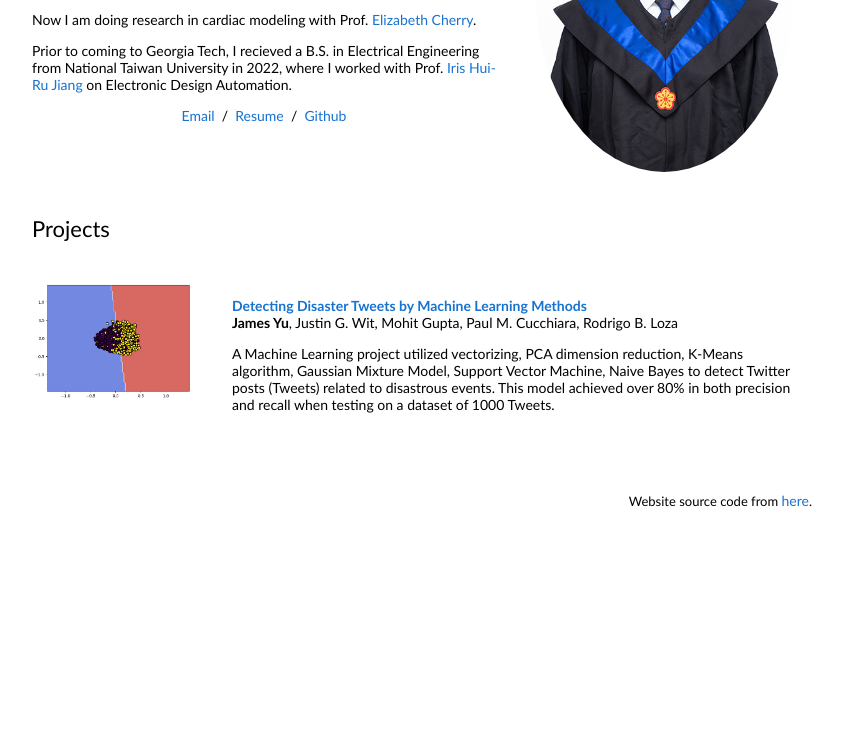
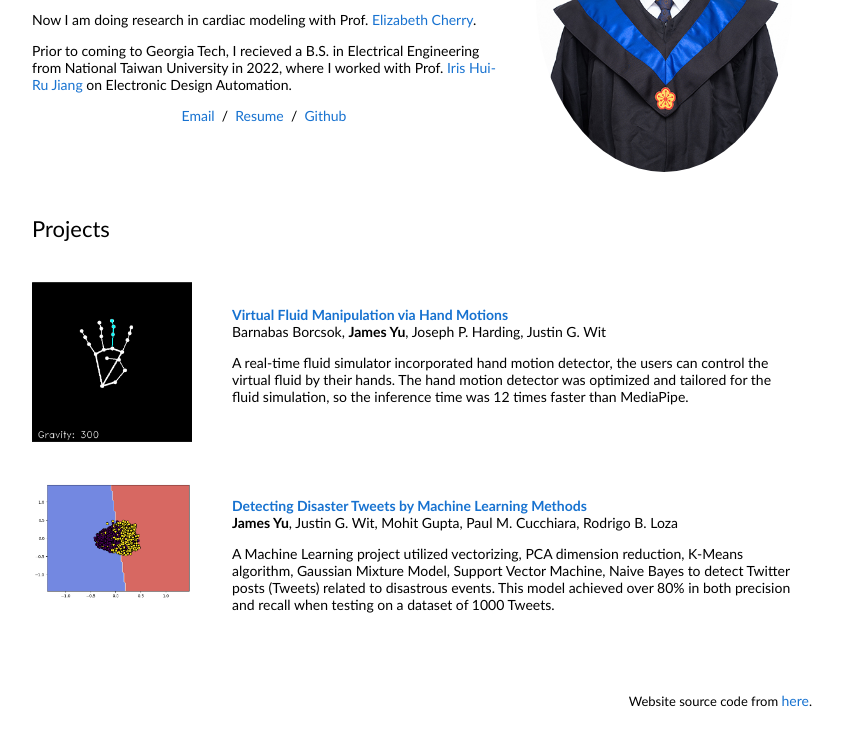
Before and after one commit to Jamesyu220/Jamesyu220.github.io, a plain HTML site: page index.html in a window 1280 px wide. Shown: the part 209-939 px from the top of the page, without its empty margins (228-1071 px from the left). Before the commit the page ends 800 px from the top, so only its background shows below. Drawn offline with Linux system fonts and the light colour scheme.

Commit message:
add fluid simulation and hand gesture detector project

```diff
--- a/index.html
+++ b/index.html
@@ -56,6 +56,29 @@
             <tr>
               <td style="padding:20px;width:25%;vertical-align:middle">
                 <div class="one">
+                  <img src="images/hand_gesture.jpg" width=100%>
+                </div>
+              </td>
+              <td style="padding:20px;width:75%;vertical-align:middle">
+                <a href="https://github.com/bobarna/gesture-detection">
+                  <span class="papertitle">Virtual Fluid Manipulation via Hand Motions</span>
+                </a>
+                <br>
+                  Barnabas Borcsok, <strong>James Yu</strong>, Joseph P. Harding, Justin G. Wit
+                <br>
+                <p></p>
+                <p>
+                  A real-time fluid simulator incorporated hand motion detector, the users can control the virtual fluid by their hands.
+                  The hand motion detector was optimized and tailored for the fluid simulation, so the inference time was 12 times faster than MediaPipe.
+                </p>
+              </td>
+            </tr>
+          </tbody></table>
+
+          <table style="width:100%;border:0px;border-spacing:0px;border-collapse:separate;margin-right:auto;margin-left:auto;"><tbody>
+            <tr>
+              <td style="padding:20px;width:25%;vertical-align:middle">
+                <div class="one">
                   <img src="images/SVM.png" width=100%>
                 </div>
               </td>
```
Also changed, not shown: images/hand_gesture.jpg (added).
